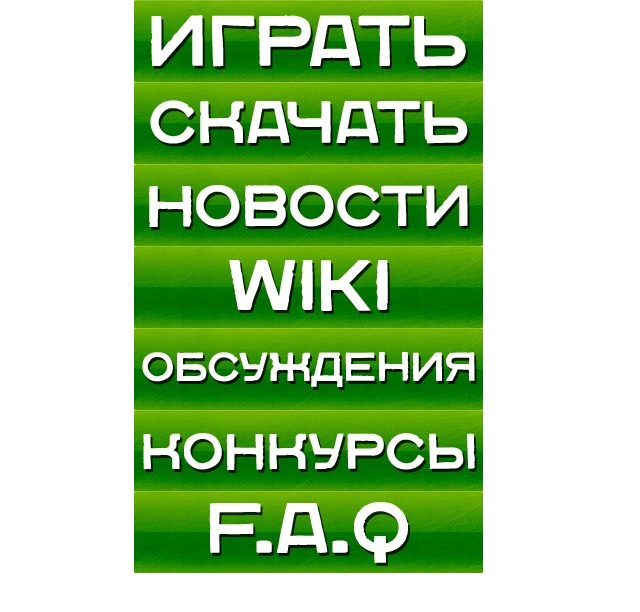
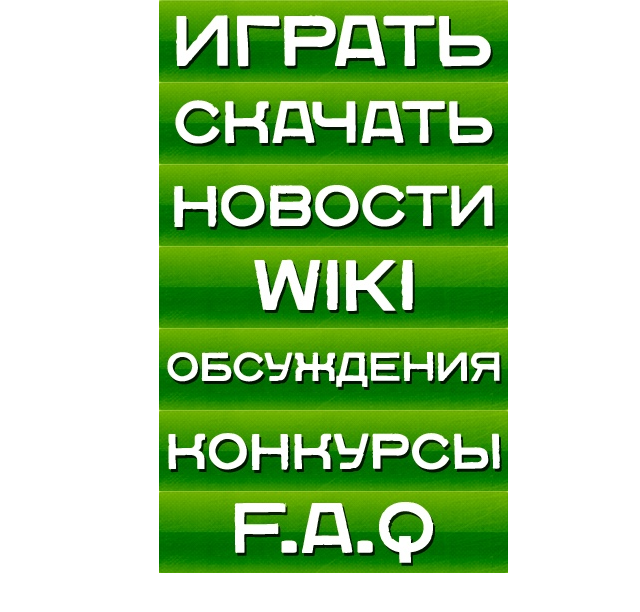
Before and after one commit to totracker/menuapp, a plain HTML site: page index.html in a window 1280 px wide. Shown: the whole page, without its empty margins (42-682 px from the left). Drawn offline with Linux system fonts and the light colour scheme.

Commit message:
Update style.css

```diff
--- a/style.css
+++ b/style.css
@@ -1,6 +1,6 @@
 .grid-container {
   display: grid;
-  grid-template-columns: 700px;
+  grid-template-columns: 750px;
   grid-template-rows: 82px 82px 82px 82px 82px 81px 82px;
   /* grid-template-areas: "one" "two" "three" "four" "five" "six" "seven"; */
   grid-template-areas: "." "." "." "." "." "." ".";
```
